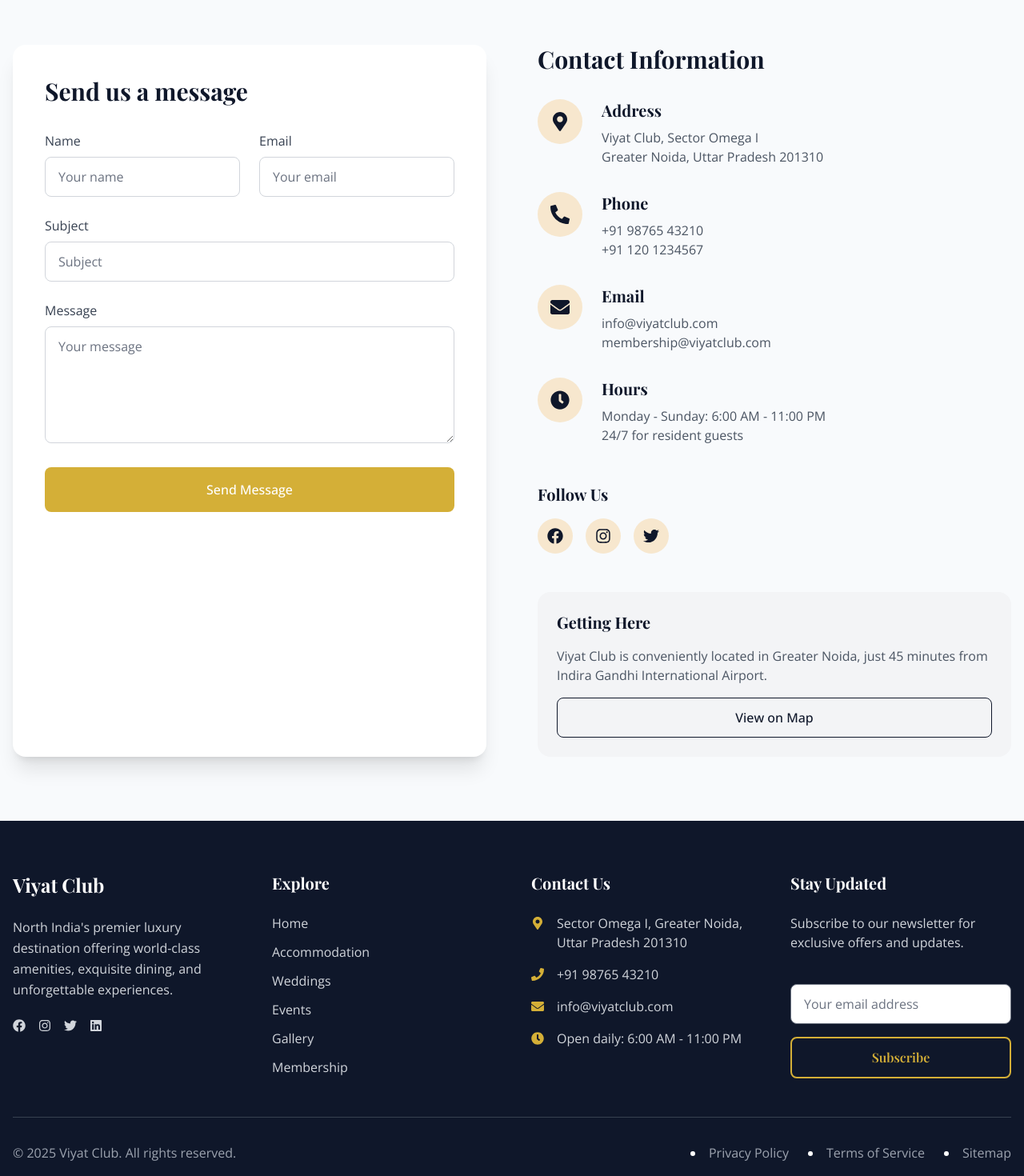
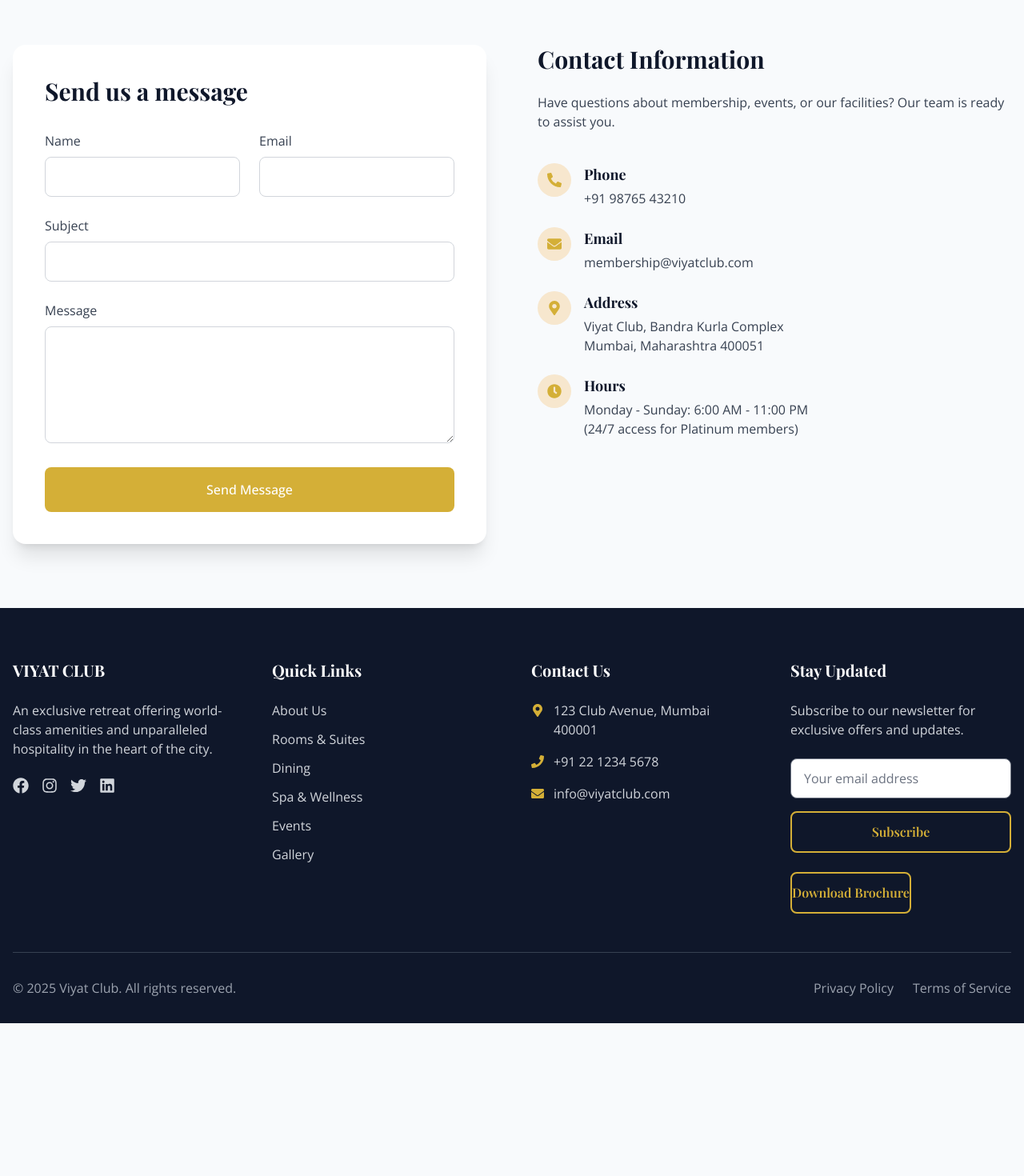
Before and after one commit to prateekCodeLab/viyat-club, a React (Vite) app: page /contact in a window 1280 px wide. Shown: the part 400-1870 px from the top of the page at 80% size. After the commit the page ends 1679 px from the top, so only its background shows below. Built offline with nearby package versions, Linux system fonts and the light colour scheme.

Commit message:
New update for some pages and components

```diff
--- a/src/components/Footer.tsx
+++ b/src/components/Footer.tsx
@@ -1,132 +1,122 @@
-import React from 'react'
-import { Link } from 'react-router-dom'
-import {
-  FaFacebook, FaInstagram, FaTwitter, FaLinkedin,
-  FaMapMarkerAlt, FaPhone, FaEnvelope, FaClock
-} from 'react-icons/fa'
-import CTAButton from './CTAButton'
-import NewsletterForm from './NewsletterForm'
+import React from 'react';
+import { Link } from 'react-router-dom';
+import { FaFacebook, FaInstagram, FaTwitter, FaLinkedin, FaPhone, FaMapMarkerAlt, FaEnvelope } from 'react-icons/fa';
+import CTAButton from './CTAButton';
+import NewsletterForm from './NewsletterForm';
 
 const Footer = () => {
-  const currentYear = new Date().getFullYear()
+  const currentYear = new Date().getFullYear();
+
+  const socialLinks = [
+    { icon: <FaFacebook />, url: "https://facebook.com/viyatclub", label: "Facebook" },
+    { icon: <FaInstagram />, url: "https://instagram.com/viyatclub", label: "Instagram" },
+    { icon: <FaTwitter />, url: "https://twitter.com/viyatclub", label: "Twitter" },
+    { icon: <FaLinkedin />, url: "https://linkedin.com/company/viyatclub", label: "LinkedIn" }
+  ];
+
+  const contactInfo = [
+    { icon: <FaMapMarkerAlt />, text: "123 Club Avenue, Mumbai 400001" },
+    { icon: <FaPhone />, text: "+91 22 1234 5678" },
+    { icon: <FaEnvelope />, text: "info@viyatclub.com" }
+  ];
+
+  const quickLinks = [
+    { name: "About Us", path: "/about" },
+    { name: "Rooms & Suites", path: "/accommodation" },
+    { name: "Dining", path: "/dining" },
+    { name: "Spa & Wellness", path: "/spa" },
+    { name: "Events", path: "/events" },
+    { name: "Gallery", path: "/gallery" }
+  ];
 
   return (
     <footer className="bg-viyat-navy text-white pt-16 pb-8">
       <div className="container mx-auto px-4">
-        <div className="grid grid-cols-1 lg:grid-cols-4 gap-12">
+        <div className="grid grid-cols-1 md:grid-cols-2 lg:grid-cols-4 gap-12">
+          {/* Club Information */}
           <div>
-            <h3 className="text-2xl font-bold mb-6">Viyat Club</h3>
-            <p className="text-gray-300 mb-6 leading-relaxed">
-              North India's premier luxury destination offering world-class amenities,
-              exquisite dining, and unforgettable experiences.
+            <h3 className="text-xl font-bold mb-6">VIYAT CLUB</h3>
+            <p className="text-gray-300 mb-6">
+              An exclusive retreat offering world-class amenities and unparalleled hospitality in the heart of the city.
             </p>
             <div className="flex space-x-4">
-              <SocialIcon
-                href="https://facebook.com/viyatclub"
-                icon={<FaFacebook />}
-                label="Facebook"
-              />
-              <SocialIcon
-                href="https://instagram.com/viyatclub"
-                icon={<FaInstagram />}
-                label="Instagram"
-              />
-              <SocialIcon
-                href="https://twitter.com/viyatclub"
-                icon={<FaTwitter />}
-                label="Twitter"
-              />
-              <SocialIcon
-                href="https://linkedin.com/company/viyatclub"
-                icon={<FaLinkedin />}
-                label="LinkedIn"
+              {socialLinks.map((social, index) => (
+                <a
+                  key={index}
+                  href={social.url}
+                  target="_blank"
+                  rel="noopener noreferrer"
+                  className="text-gray-300 hover:text-viyat-gold transition-colors text-xl"
+                  aria-label={social.label}
+                >
+                  {social.icon}
+                </a>
+              ))}
+            </div>
+          </div>
+
+          {/* Quick Links */}
+          <div>
+            <h3 className="text-xl font-bold mb-6">Quick Links</h3>
+            <ul className="space-y-3">
+              {quickLinks.map((link, index) => (
+                <li key={index}>
+                  <Link
+                    to={link.path}
+                    className="text-gray-300 hover:text-viyat-gold transition-colors"
+                  >
+                    {link.name}
+                  </Link>
+                </li>
+              ))}
+            </ul>
+          </div>
+
+          {/* Contact Info */}
+          <div>
+            <h3 className="text-xl font-bold mb-6">Contact Us</h3>
+            <ul className="space-y-4">
+              {contactInfo.map((item, index) => (
+                <li key={index} className="flex items-start">
+                  <span className="text-viyat-gold mr-3 mt-1">{item.icon}</span>
+                  <span className="text-gray-300">{item.text}</span>
+                </li>
+              ))}
+            </ul>
+          </div>
+
+          {/* Newsletter */}
+          <div>
+            <h3 className="text-xl font-bold mb-6">Stay Updated</h3>
+            <NewsletterForm />
+            <div className="mt-6">
+              <CTAButton
+                text="Download Brochure"
+                to="/assets/brochure.pdf"
+                variant="gold-outline"
+                size="full"
               />
             </div>
           </div>
-
-          <div>
-            <h3 className="text-xl font-bold mb-6">Explore</h3>
-            <ul className="space-y-3">
-              <FooterLink to="/" text="Home" />
-              <FooterLink to="/accommodation" text="Accommodation" />
-              <FooterLink to="/weddings" text="Weddings" />
-              <FooterLink to="/events" text="Events" />
-              <FooterLink to="/gallery" text="Gallery" />
-              <FooterLink to="/membership" text="Membership" />
-            </ul>
-          </div>
-
-          <div>
-            <h3 className="text-xl font-bold mb-6">Contact Us</h3>
-            <address className="not-italic text-gray-300 space-y-4">
-              <ContactInfo
-                icon={<FaMapMarkerAlt className="text-viyat-gold" />}
-                text="Sector Omega I, Greater Noida, Uttar Pradesh 201310"
-              />
-              <ContactInfo
-                icon={<FaPhone className="text-viyat-gold" />}
-                text="+91 98765 43210"
-              />
-              <ContactInfo
-                icon={<FaEnvelope className="text-viyat-gold" />}
-                text="info@viyatclub.com"
-              />
-              <ContactInfo
-                icon={<FaClock className="text-viyat-gold" />}
-                text="Open daily: 6:00 AM - 11:00 PM"
-              />
-            </address>
-          </div>
-
-          <div>
-            <h3 className="text-xl font-bold mb-6">Stay Updated</h3>
-            <NewsletterForm />
-          </div>
         </div>
 
+        {/* Copyright */}
         <div className="border-t border-gray-700 mt-12 pt-8 flex flex-col md:flex-row justify-between items-center">
           <p className="text-gray-400 mb-4 md:mb-0">
             © {currentYear} Viyat Club. All rights reserved.
           </p>
           <div className="flex space-x-6">
-            <FooterLink to="/privacy" text="Privacy Policy" small />
-            <FooterLink to="/terms" text="Terms of Service" small />
-            <FooterLink to="/sitemap" text="Sitemap" small />
+            <Link to="/privacy" className="text-gray-400 hover:text-viyat-gold transition-colors">
+              Privacy Policy
+            </Link>
+            <Link to="/terms" className="text-gray-400 hover:text-viyat-gold transition-colors">
+              Terms of Service
+            </Link>
           </div>
         </div>
       </div>
     </footer>
-  )
-}
+  );
+};
 
-const SocialIcon = ({ href, icon, label }: { href: string, icon: React.ReactNode, label: string }) => (
-  <a
-    href={href}
-    className="text-gray-300 hover:text-viyat-gold transition-colors"
-    aria-label={label}
-    target="_blank"
-    rel="noopener noreferrer"
-  >
-    {icon}
-  </a>
-)
-
-const FooterLink = ({ to, text, small = false }: { to: string, text: string, small?: boolean }) => (
-  <li>
-    <Link
-      to={to}
-      className={`${small ? 'text-gray-400' : 'text-gray-300'} hover:text-viyat-gold transition-colors`}
-    >
-      {text}
-    </Link>
-  </li>
-)
-
-const ContactInfo = ({ icon, text }: { icon: React.ReactNode, text: string }) => (
-  <div className="flex items-start gap-4">
-    <span className="mt-1">{icon}</span>
-    <span>{text}</span>
-  </div>
-)
-
-export default Footer
+export default Footer;
--- a/src/components/NewsletterForm.tsx
+++ b/src/components/NewsletterForm.tsx
@@ -1,44 +1,56 @@
-import React, { useState } from 'react'
-import { toast } from 'react-hot-toast'
-import CTAButton from './CTAButton'
+import React, { useState } from 'react';
+import { toast } from 'react-hot-toast';
+import CTAButton from './CTAButton';
 
 const NewsletterForm = () => {
-  const [email, setEmail] = useState('')
-  const [isSubmitting, setIsSubmitting] = useState(false)
+  const [email, setEmail] = useState('');
+  const [isSubmitting, setIsSubmitting] = useState(false);
+  const [error, setError] = useState('');
 
   const handleSubmit = async (e: React.FormEvent) => {
-    e.preventDefault()
-    setIsSubmitting(true)
+    e.preventDefault();
 
+    if (!email.includes('@')) {
+      setError('Please enter a valid email address');
+      return;
+    }
+
+    setIsSubmitting(true);
     try {
-      // Simulate API call
-      await new Promise(resolve => setTimeout(resolve, 1000))
-      toast.success('Thank you for subscribing!')
-      setEmail('')
+      await new Promise(resolve => setTimeout(resolve, 1000));
+      toast.success('Thank you for subscribing!');
+      setEmail('');
+      setError('');
     } catch (error) {
-      toast.error('Subscription failed. Please try again.')
+      toast.error('Subscription failed. Please try again.');
     } finally {
-      setIsSubmitting(false)
+      setIsSubmitting(false);
     }
-  }
+  };
 
   return (
     <form onSubmit={handleSubmit} className="space-y-4">
       <p className="text-gray-300 mb-6">
         Subscribe to our newsletter for exclusive offers and updates.
       </p>
+      <div>
         <input
           type="email"
           id="newsletter-email"
           name="newsletter_email"
           value={email}
-        onChange={(e) => setEmail(e.target.value)}
+          onChange={(e) => {
+            setEmail(e.target.value);
+            if (error) setError('');
+          }}
           placeholder="Your email address"
           className="w-full px-4 py-3 rounded-lg focus:outline-none focus:ring-2 focus:ring-viyat-gold text-gray-800"
           required
           disabled={isSubmitting}
           autoComplete="email"
         />
+        {error && <p className="mt-2 text-sm text-red-500">{error}</p>}
+      </div>
       <CTAButton
         text={isSubmitting ? 'Subscribing...' : 'Subscribe'}
         type="submit"
@@ -48,7 +60,7 @@
         loading={isSubmitting}
       />
     </form>
-  )
-}
+  );
+};
 
-export default NewsletterForm
+export default NewsletterForm;
--- a/src/pages/Contact.tsx
+++ b/src/pages/Contact.tsx
@@ -1,15 +1,38 @@
-import React from 'react';
+import React, { useState } from 'react';
 import PageHeader from '@components/PageHeader';
-import { FaPhoneAlt, FaMapMarkerAlt, FaEnvelope, FaClock, FaFacebook, FaTwitter, FaInstagram } from 'react-icons/fa';
-import { Link } from 'react-router-dom';
+import { FaPhoneAlt, FaMapMarkerAlt, FaEnvelope, FaClock } from 'react-icons/fa';
 
 const Contact = () => {
+  const [formData, setFormData] = useState({
+    name: '',
+    email: '',
+    subject: '',
+    message: ''
+  });
+  const [isSubmitting, setIsSubmitting] = useState(false);
+
+  const handleSubmit = async (e: React.FormEvent) => {
+    e.preventDefault();
+    setIsSubmitting(true);
+
+    setTimeout(() => {
+      alert('Message sent successfully!');
+      setFormData({ name: '', email: '', subject: '', message: '' });
+      setIsSubmitting(false);
+    }, 1500);
+  };
+
+  const handleChange = (e: React.ChangeEvent<HTMLInputElement | HTMLTextAreaElement>) => {
+    const { name, value } = e.target;
+    setFormData(prev => ({ ...prev, [name]: value }));
+  };
+
   return (
     <div>
       <PageHeader
         title="Get In Touch"
         subtitle="We're here to help"
-        backgroundImage="https://images.unsplash.com/photo-1499793983690-e29da59ef1c2?ixlib=rb-4.0.3&ixid=M3wxMjA3fDB8MHxwaG90by1wYWdlfHx8fGVufDB8fHx8fA%3D%3D&auto=format&fit=crop&w=2070&q=80"
+        backgroundImage="https://images.unsplash.com/photo-1499793983690-e29da59ef1c2?ixlib=rb-4.0.3&id=M3wxMjA3fDB8MHxwaG90by1wYWdlfHx8fGVufDB8fHx8fA%3D%3D&auto=format&fit=crop&w=2070&q=80"
         overlay
       />
 
@@ -18,7 +41,7 @@
           <div className="bg-white p-10 rounded-2xl shadow-xl">
             <h2 className="text-3xl font-bold text-viyat-navy mb-8">Send us a message</h2>
 
-            <form className="space-y-6">
+            <form onSubmit={handleSubmit} className="space-y-6">
               <div className="grid md:grid-cols-2 gap-6">
                 <div>
                   <label htmlFor="name" className="block text-gray-700 mb-2">Name</label>
@@ -26,9 +49,9 @@
                     type="text"
                     id="name"
                     name="name"
-                    autoComplete="name"
+                    value={formData.name}
+                    onChange={handleChange}
                     className="w-full px-4 py-3 border border-gray-300 rounded-lg focus:ring-2 focus:ring-viyat-gold focus:border-transparent"
-                    placeholder="Your name"
                     required
                   />
                 </div>
@@ -38,9 +61,9 @@
                     type="email"
                     id="email"
                     name="email"
-                    autoComplete="email"
+                    value={formData.email}
+                    onChange={handleChange}
                     className="w-full px-4 py-3 border border-gray-300 rounded-lg focus:ring-2 focus:ring-viyat-gold focus:border-transparent"
-                    placeholder="Your email"
                     required
                   />
                 </div>
@@ -52,9 +75,9 @@
                   type="text"
                   id="subject"
                   name="subject"
-                  autoComplete="off"
+                  value={formData.subject}
+                  onChange={handleChange}
                   className="w-full px-4 py-3 border border-gray-300 rounded-lg focus:ring-2 focus:ring-viyat-gold focus:border-transparent"
-                  placeholder="Subject"
                   required
                 />
               </div>
@@ -64,93 +87,80 @@
                 <textarea
                   id="message"
                   name="message"
-                  autoComplete="off"
+                  value={formData.message}
+                  onChange={handleChange}
                   rows={5}
                   className="w-full px-4 py-3 border border-gray-300 rounded-lg focus:ring-2 focus:ring-viyat-gold focus:border-transparent"
-                  placeholder="Your message"
                   required
                 ></textarea>
               </div>
 
               <button
                 type="submit"
-                className="w-full py-4 bg-viyat-gold hover:bg-viyat-navy text-white rounded-lg transition-colors font-medium"
+                disabled={isSubmitting}
+                className={`w-full py-4 bg-viyat-gold hover:bg-viyat-navy text-white rounded-lg transition-colors font-medium ${
+                  isSubmitting ? 'opacity-70 cursor-not-allowed' : ''
+                }`}
               >
-                Send Message
+                {isSubmitting ? 'Sending...' : 'Send Message'}
               </button>
             </form>
           </div>
 
-          <div>
-            <h2 className="text-3xl font-bold text-viyat-navy mb-8">Contact Information</h2>
+          <div className="space-y-10">
+            <div>
+              <h2 className="text-3xl font-bold text-viyat-navy mb-6">Contact Information</h2>
+              <p className="text-gray-700 mb-8">
+                Have questions about membership, events, or our facilities? Our team is ready to assist you.
+              </p>
+            </div>
 
-            <div className="space-y-8">
+            <div className="space-y-6">
               <div className="flex items-start">
-                <div className="bg-viyat-champagne p-4 rounded-full mr-6">
-                  <FaMapMarkerAlt className="text-2xl text-viyat-navy" />
+                <div className="bg-viyat-champagne p-3 rounded-full mr-4">
+                  <FaPhoneAlt className="text-viyat-gold text-lg" />
                 </div>
                 <div>
-                  <h3 className="text-xl font-bold text-viyat-navy mb-2">Address</h3>
-                  <p className="text-gray-600">Viyat Club, Sector Omega I</p>
-                  <p className="text-gray-600">Greater Noida, Uttar Pradesh 201310</p>
+                  <h3 className="text-lg font-bold text-viyat-navy mb-1">Phone</h3>
+                  <p className="text-gray-700">+91 98765 43210</p>
                 </div>
               </div>
 
               <div className="flex items-start">
-                <div className="bg-viyat-champagne p-4 rounded-full mr-6">
-                  <FaPhoneAlt className="text-2xl text-viyat-navy" />
+                <div className="bg-viyat-champagne p-3 rounded-full mr-4">
+                  <FaEnvelope className="text-viyat-gold text-lg" />
                 </div>
                 <div>
-                  <h3 className="text-xl font-bold text-viyat-navy mb-2">Phone</h3>
-                  <p className="text-gray-600">+91 98765 43210</p>
-                  <p className="text-gray-600">+91 120 1234567</p>
+                  <h3 className="text-lg font-bold text-viyat-navy mb-1">Email</h3>
+                  <p className="text-gray-700">membership@viyatclub.com</p>
                 </div>
               </div>
 
               <div className="flex items-start">
-                <div className="bg-viyat-champagne p-4 rounded-full mr-6">
-                  <FaEnvelope className="text-2xl text-viyat-navy" />
+                <div className="bg-viyat-champagne p-3 rounded-full mr-4">
+                  <FaMapMarkerAlt className="text-viyat-gold text-lg" />
                 </div>
                 <div>
-                  <h3 className="text-xl font-bold text-viyat-navy mb-2">Email</h3>
-                  <p className="text-gray-600">info@viyatclub.com</p>
-                  <p className="text-gray-600">membership@viyatclub.com</p>
+                  <h3 className="text-lg font-bold text-viyat-navy mb-1">Address</h3>
+                  <p className="text-gray-700">
+                    Viyat Club, Bandra Kurla Complex<br />
+                    Mumbai, Maharashtra 400051
+                  </p>
                 </div>
               </div>
 
               <div className="flex items-start">
-                <div className="bg-viyat-champagne p-4 rounded-full mr-6">
-                  <FaClock className="text-2xl text-viyat-navy" />
+                <div className="bg-viyat-champagne p-3 rounded-full mr-4">
+                  <FaClock className="text-viyat-gold text-lg" />
                 </div>
                 <div>
-                  <h3 className="text-xl font-bold text-viyat-navy mb-2">Hours</h3>
-                  <p className="text-gray-600">Monday - Sunday: 6:00 AM - 11:00 PM</p>
-                  <p className="text-gray-600">24/7 for resident guests</p>
+                  <h3 className="text-lg font-bold text-viyat-navy mb-1">Hours</h3>
+                  <p className="text-gray-700">
+                    Monday - Sunday: 6:00 AM - 11:00 PM<br />
+                    (24/7 access for Platinum members)
+                  </p>
                 </div>
               </div>
-            </div>
-
-            <div className="mt-12">
-              <h3 className="text-xl font-bold text-viyat-navy mb-4">Follow Us</h3>
-              <div className="flex space-x-4">
-                <a href="https://facebook.com" className="bg-viyat-champagne p-3 rounded-full text-viyat-navy hover:bg-viyat-gold hover:text-white transition-colors" aria-label="Facebook">
-                  <FaFacebook className="text-xl" />
-                </a>
-                <a href="https://instagram.com" className="bg-viyat-champagne p-3 rounded-full text-viyat-navy hover:bg-viyat-gold hover:text-white transition-colors" aria-label="Instagram">
-                  <FaInstagram className="text-xl" />
-                </a>
-                <a href="https://twitter.com" className="bg-viyat-champagne p-3 rounded-full text-viyat-navy hover:bg-viyat-gold hover:text-white transition-colors" aria-label="Twitter">
-                  <FaTwitter className="text-xl" />
-                </a>
-              </div>
-            </div>
-
-            <div className="mt-12 bg-gray-100 p-6 rounded-2xl">
-              <h3 className="text-xl font-bold text-viyat-navy mb-4">Getting Here</h3>
-              <p className="text-gray-600 mb-4">Viyat Club is conveniently located in Greater Noida, just 45 minutes from Indira Gandhi International Airport.</p>
-              <Link to="/location" className="block w-full py-3 border border-viyat-navy text-viyat-navy hover:bg-gray-200 rounded-lg transition-colors font-medium text-center">
-                View on Map
-              </Link>
             </div>
           </div>
         </div>
```
Also changed, not shown: src/components/Header.tsx (+21 -21 lines), src/pages/Membership.tsx (+27 -7 lines). Lines whose indentation alone changed are shown as unchanged.
